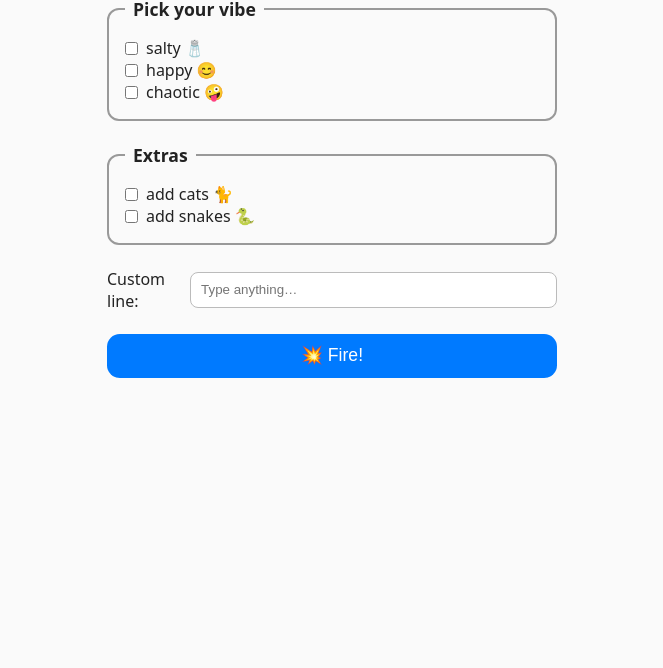
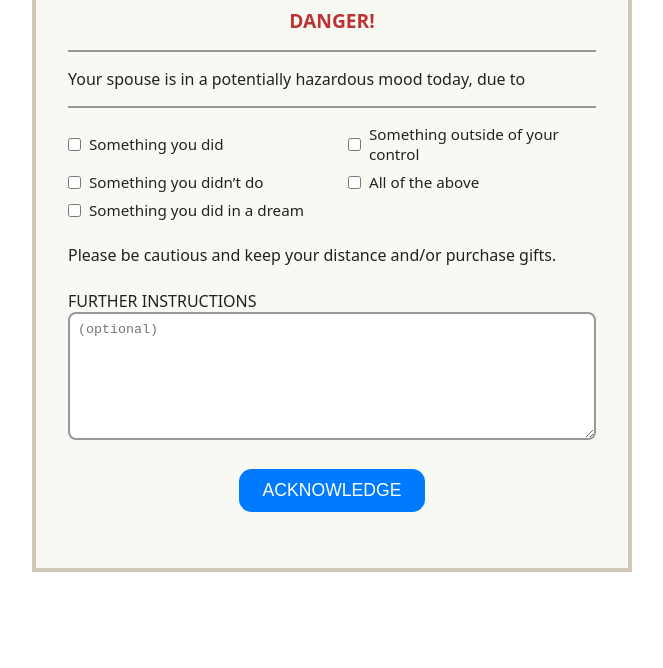
Before and after one commit to cissna/for-mira, a plain HTML site: page form.html in a window 1280 px wide. Shown: the part 132-800 px from the top of the page, without its empty margins (308-971 px from the left). Drawn offline with Linux system fonts and the light colour scheme.

Commit message:
another chat update based on screenshot of meme

```diff
--- a/css/styles.css
+++ b/css/styles.css
@@ -1,9 +1,9 @@
-/* ---------- CSS reset (tiny) ---------- */
-*{margin:0;padding:0;box-sizing:border-box}
-body{font-family:system-ui;background:#fafafa;color:#222;display:flex;flex-direction:column;align-items:center}
+/* Reset */
+* { margin:0; padding:0; box-sizing:border-box }
+body { font-family:system-ui; background:#fff; color:#222; display:flex; flex-direction:column; align-items:center; }
 
-/* ---------- goofy buttons on login ---------- */
-.login-btn{
+/* Login buttons */
+.login-btn {
   font-size:clamp(1.3rem,4vw,2.5rem);
   margin:2rem;
   padding:1rem 2.5rem;
@@ -12,27 +12,61 @@ body{font-family:system-ui;background:#fafafa;color:#222;display:flex;flex-direc
   cursor:pointer;
   transition:transform .15s ease;
 }
-.login-btn:is(:hover,:focus){transform:scale(1.08)}
+.login-btn:is(:hover,:focus) { transform:scale(1.08) }
+#btn-isaac { background:#9a4dff; color:#fff }
+#btn-mira  { background:#3cff93; color:#000 }
 
-/* Isaac = loud purple, Mira = neon green */
-#btn-isaac{background:#056a81;color:#ffffff}
-#btn-mira {background:#74088a;color:#ffffff}
+/* Form page styling matching Official Warning meme */
+.container {
+  max-width:600px;
+  width:90%;
+  padding:2rem;
+  background:#f9f9f4;
+  border:4px solid #d1c7b7;
+  margin:2rem auto;
+}
+h1, h2 { text-align:center; }
 
-/* ---------- form page ---------- */
-form{
-  margin-top:4rem;
-  display:flex;
-  flex-direction:column;
-  gap:1.4rem;
-  width:min(90vw,450px);
+h1.title { font-size:2.5rem; font-weight:700; }
+h2.danger { font-size:1.2rem; font-weight:600; color:#b33; margin-top:1rem; }
+
+.form-line { border-bottom:2px solid #999; margin:1rem 0; }
+
+.form-header {
+  display:flex; justify-content:space-between;
+  align-items:center;
 }
-fieldset{border:2px solid #999;padding:1rem;border-radius:.75rem}
-legend{font-weight:600;font-size:1.1rem;padding:0 .5rem}
-label{display:flex;align-items:center;gap:.5rem;font-size:1rem}
-input[type="text"]{width:100%;padding:.6rem;border:1px solid #bbb;border-radius:.5rem}
-button[type="submit"]{
-  padding:.7rem;border:none;border-radius:.8rem;
-  background:#007aff;color:#fff;font-size:1.1rem;cursor:pointer;
+.form-header .mood-text {
+  font-weight:500;
+  font-size:1rem;
 }
-button[type="submit"]:hover{filter:brightness(1.1)}
-#result{margin-top:2rem;font-family:monospace;white-space:pre-wrap}
+
+.check-grid {
+  display:grid;
+  grid-template-columns:1fr 1fr;
+  gap:0.5rem 2rem;
+  margin:1rem 0;
+}
+.check-grid label {
+  display:flex; align-items:center; gap:0.5rem;
+  font-size:0.95rem;
+}
+
+.instructions { font-size:1rem; margin:1.5rem 0; }
+
+textarea#further { width:100%; height:8rem; padding:0.5rem; border:2px solid #999; border-radius:0.5rem; resize:vertical; }
+
+button[type="submit"] {
+  display:block;
+  margin:1.5rem auto;
+  padding:0.7rem 1.5rem;
+  background:#007aff;
+  color:#fff;
+  border:none;
+  border-radius:0.8rem;
+  font-size:1.1rem;
+  cursor:pointer;
+}
+button[type="submit"]:hover { filter:brightness(1.1) }
+
+#result { margin-top:1.5rem; font-family:monospace; white-space:pre-wrap; }
--- a/form.html
+++ b/form.html
@@ -1,57 +1,58 @@
-<!DOCTYPE html><html lang="en">
+<!DOCTYPE html>
+<html lang="en">
 <head>
-<meta charset="UTF-8"><title>Send a goofy SMS</title>
+  <meta charset="UTF-8">
+  <title>Official Warning</title>
   <link rel="stylesheet" href="css/styles.css">
   <script type="module">
     import { getUser, collectForm } from './js/main.js';
+    window.addEventListener('DOMContentLoaded', () => {
+      document.getElementById('title').textContent = 'OFFICIAL WARNING';
+      document.getElementById('spouse-line').textContent =
+        'Your spouse is in a potentially hazardous mood today, due to';
 
-window.addEventListener('DOMContentLoaded',()=>{
-  // personalise heading
-  const u = getUser();
-  document.getElementById('who').textContent = u ? u.toUpperCase() : '???';
-
-  const form = document.querySelector('form');
-  form.addEventListener('submit', e=>{
+      const form = document.getElementById('warnForm');
+      form.addEventListener('submit', e => {
         e.preventDefault();
         const payload = collectForm(form);
-    console.log(payload);           // <-- do your Twilio fetch here
-
-    // Demo: show what we captured
+        console.log(payload);
         document.getElementById('result').textContent =
-      JSON.stringify(payload,null,2);
+          JSON.stringify(payload, null, 2);
       });
     });
   </script>
 </head>
 <body>
+  <div class="container">
+    <h1 class="title" id="title"></h1>
+    <h2 class="danger">DANGER!</h2>
 
-<h2 style="margin-top:2rem;">Meme generator for <span id="who"></span></h2>
+    <div class="form-line"></div>
+    <div class="form-header">
+      <div class="mood-text" id="spouse-line"></div>
+    </div>
+    <div class="form-line"></div>
 
-<form>
-  <!-- Example checkbox set -->
-  <fieldset>
-    <legend>Pick your vibe</legend>
-    <label><input type="checkbox" name="vibe" value="salty"> salty 🧂</label>
-    <label><input type="checkbox" name="vibe" value="happy"> happy 😊</label>
-    <label><input type="checkbox" name="vibe" value="chaotic"> chaotic 🤪</label>
-  </fieldset>
+    <form id="warnForm">
+      <div class="check-grid">
+        <label><input type="checkbox" name="reason" value="did"> Something you did</label>
+        <label><input type="checkbox" name="reason" value="outside"> Something outside of your control</label>
+        <label><input type="checkbox" name="reason" value="didnt"> Something you didn’t do</label>
+        <label><input type="checkbox" name="reason" value="all"> All of the above</label>
+        <label><input type="checkbox" name="reason" value="dream"> Something you did in a dream</label>
+      </div>
 
-  <!-- Another checkbox set -->
-  <fieldset>
-    <legend>Extras</legend>
-    <label><input type="checkbox" name="extra" value="cats"> add cats 🐈</label>
-    <label><input type="checkbox" name="extra" value="snakes"> add snakes 🐍</label>
-  </fieldset>
+      <div class="instructions">
+        Please be cautious and keep your distance and/or purchase gifts.
+      </div>
 
-  <!-- Free-text -->
-  <label>Custom line:
-    <input type="text" name="freeText" placeholder="Type anything…" />
-  </label>
+      <label for="further">FURTHER INSTRUCTIONS</label>
+      <textarea id="further" name="further" placeholder="(optional)"></textarea>
 
-  <button type="submit">💥  Fire!</button>
+      <button type="submit">ACKNOWLEDGE</button>
     </form>
 
     <pre id="result"></pre>
-
+  </div>
 </body>
 </html>
```
Lines whose indentation alone changed are shown as unchanged.
